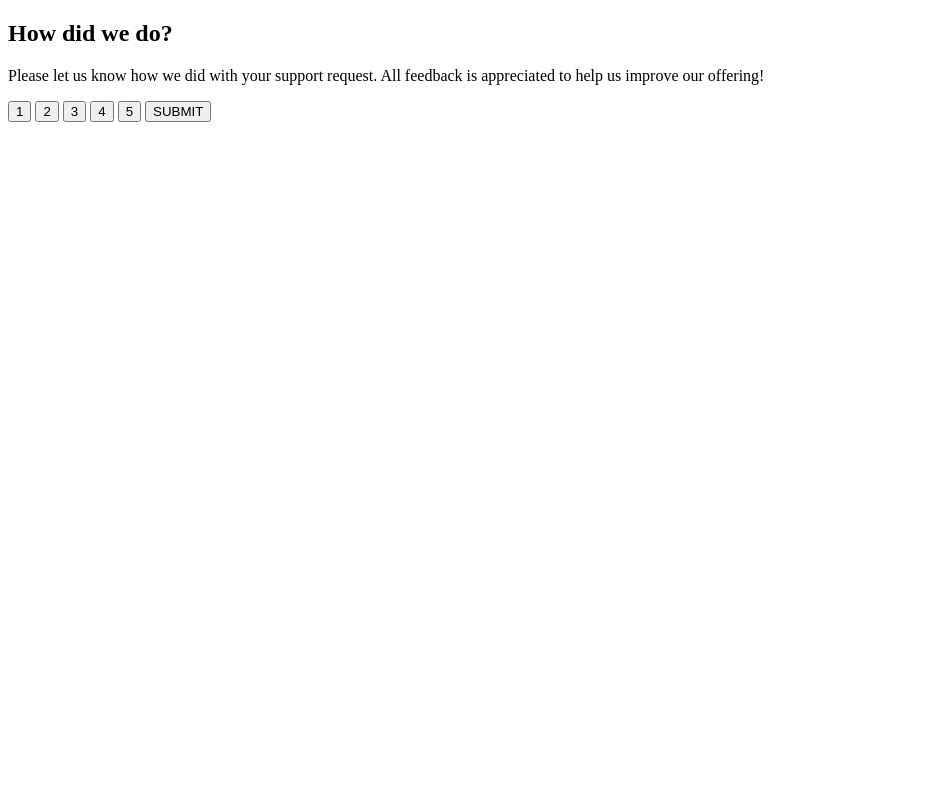
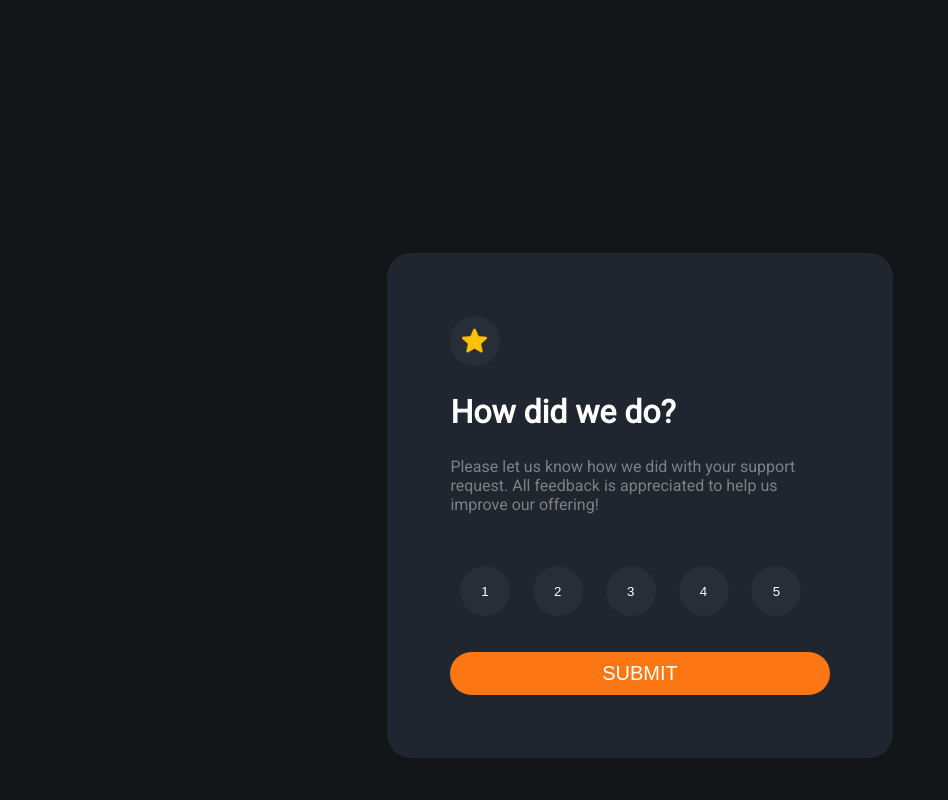
Before and after one commit to sree-shp/interactive-rating-component, a plain HTML site: page index.html in a window 1280 px wide. Shown: the top 800 px of the page, without its empty margins (0-948 px from the left). Drawn offline with Linux system fonts and the light colour scheme.

Commit message:
add styles

```diff
--- a/index.html
+++ b/index.html
@@ -5,20 +5,33 @@
     <meta http-equiv="X-UA-Compatible" content="IE=edge" />
     <meta name="viewport" content="width=device-width, initial-scale=1.0" />
     <title>Product-review</title>
+    <link rel="stylesheet" href="style.css" />
+    <link rel="preconnect" href="https://fonts.googleapis.com" />
+    <link rel="preconnect" href="https://fonts.gstatic.com" crossorigin />
+    <link
+      href="https://fonts.googleapis.com/css2?family=Roboto&display=swap"
+      rel="stylesheet"
+    />
   </head>
   <body>
     <div class="rating-card">
-      <h2>How did we do?</h2>
-      <p>
+      <div class="star">
+        <img src="images\star.png" class="star-image" alt="" />
+      </div>
+      <h2 class="card-message">How did we do?</h2>
+      <p class="card-description">
         Please let us know how we did with your support request. All feedback is
         appreciated to help us improve our offering!
       </p>
-      <button>1</button>
-      <button>2</button>
-      <button>3</button>
-      <button>4</button>
-      <button>5</button>
-      <button type="submit">SUBMIT</button>
+      <div class="star-rating">
+        <button class="star-button">1</button>
+        <button class="star-button">2</button>
+        <button class="star-button">3</button>
+        <button class="star-button">4</button>
+        <button class="star-button">5</button>
+      </div>
+      <button type="submit" class="submit">SUBMIT</button>
     </div>
   </body>
 </html>
+-
--- a/style.css
+++ b/style.css
@@ -0,0 +1,74 @@
+body{
+    background-color: #141519;
+    color: white;
+    font-family: 'Roboto', sans-serif;
+}
+
+.rating-card{
+    background-color: #1f2630;
+    margin: 20% 30%;
+    padding: 5%;
+    border-radius: 1.5rem;
+}
+
+.star{
+    width: 50px;
+    height: 50px;
+    background-color: #272e38;
+    border-radius: 100%;
+
+}
+
+.star-image{
+   width: 25px;
+   position: relative;
+   top: 12px;
+   left: 12px;
+}
+
+.star-button{
+    border-radius: 50%;
+    border-width: 0px;
+    width: 50px;
+    height: 50px;
+    background-color: #272e38;
+    margin: 2.5%;
+    color: white;
+}
+
+.star-button:hover{
+    color: white;
+    background: #fc7613;
+    text-decoration: none;
+}
+.star-rating{
+    padding: 7% 0%;
+}
+
+.card-message{
+    font-weight: 700;
+    font-size: 2rem;
+}
+
+.card-description{
+    color: gray;
+}
+.submit{
+    -webkit-border-radius: 28;
+    -moz-border-radius: 28;
+    border-width: 0px;;
+    border-radius: 28px;
+    font-family: Arial;
+    color: #ffffff;
+    font-size: 20px;
+    background: #fc7613;
+    padding: 10px 40px 10px 40px;
+    text-decoration: none;
+    width: 100%;
+}
+
+.submit:hover{
+    color: #fc7613;
+    background: #ffffff;
+    text-decoration: none;
+}
```
Also changed, not shown: images/star.png (added).
